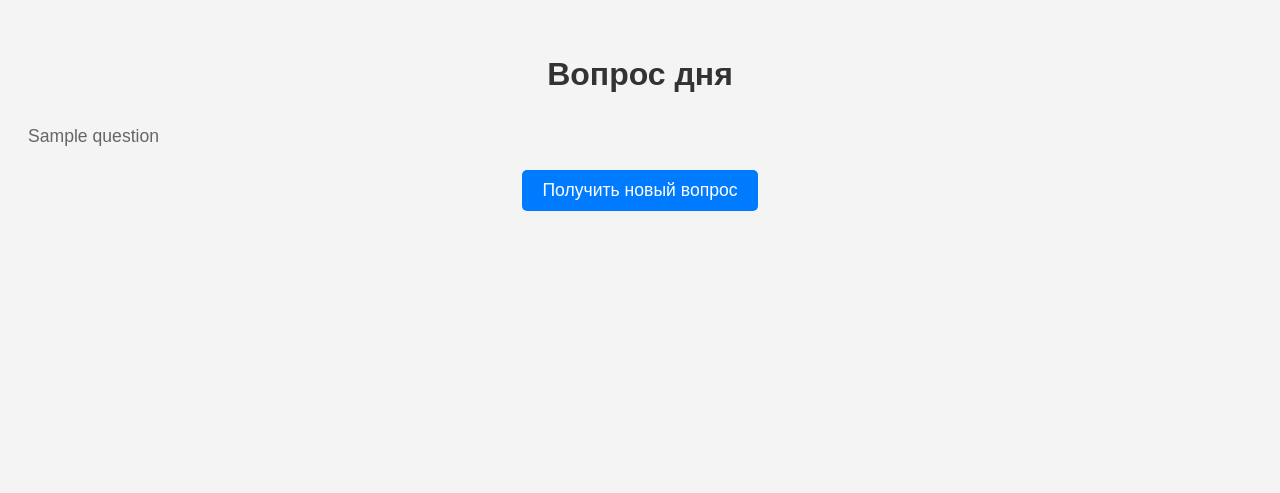
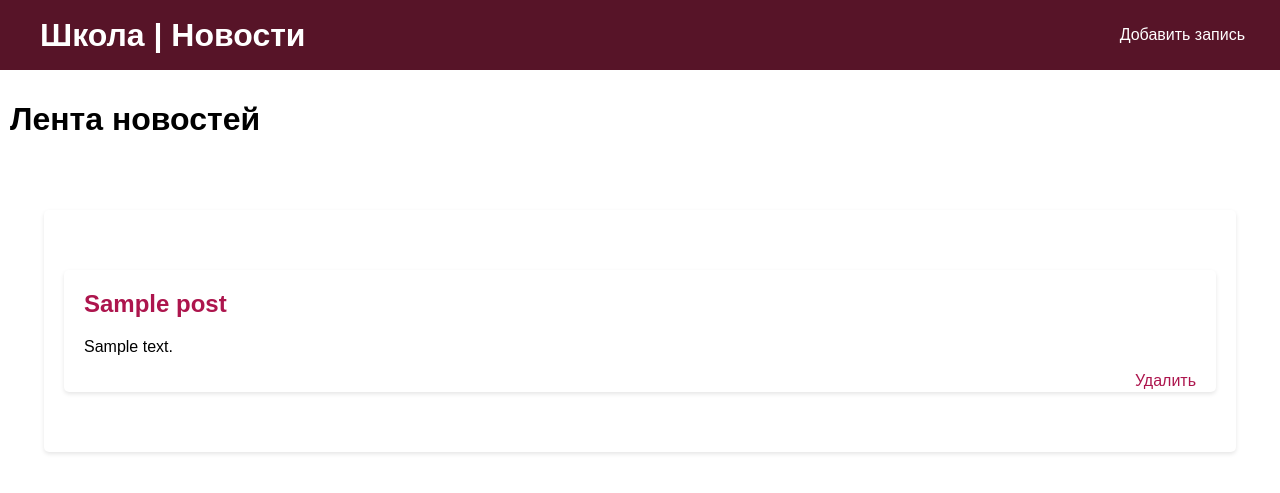
Before and after one commit to ssidr7a/codespaces-flask, a Flask app: template templates/index.html in a window 1280 px wide. Shown: the top 493 px of the page. Run offline with Flask 3, Linux system fonts and the light colour scheme; the template is opened without the code that fills it: most values are stand-ins (such as "Sample title", 1, 10 or a date in 2020); parts of the project's set-up code (start-up, migrations or seed data) failed here and were passed over.

Commit message:
добавление main.css, некоторые изменения в структуре (неокончательная версия сайта)

```diff
--- a/app.py
+++ b/app.py
@@ -1,27 +1,50 @@
+from sqlalchemy import create_engine, Column, Integer, String, Text
+from sqlalchemy.orm import sessionmaker
+from sqlalchemy.orm import declarative_base
 from flask import Flask, render_template, request, redirect
-import pandas as pd
-import random
-import os
-import openpyxl
+
+engine = create_engine('sqlite:///blog.bd')
+Base = declarative_base()
+
+class Post(Base):
+  __tablename__ = 'posts' #<- то как будет называться внутри бд наша таблица
+
+  id = Column(Integer, primary_key=True)
+  title = Column(String)
+  content = Column(Text)
+
+Base.metadata.create_all(engine)
+
+Session = sessionmaker(bind=engine)
+session = Session()
+
 
 app = Flask(__name__)
-questions_file = os.path.join('data_files','_100 вопросов мастеру.xlsx')
-questions_df = pd.read_excel(questions_file)
-questions_list = questions_df['Вопрос'].tolist()
 
 @app.route('/')
 def index():
-    random_question = random.choice(questions_list)
-    questions_list.remove(random_question)
-    return render_template('index.html', question=random_question)
+    posts = session.query(Post).all()
+    return render_template('index.html', posts=posts)
 
-@app.route('/new_question', methods=['POST'])
-def new_question():
-    if len(questions_list) == 0:
-        return "Вопросов больше не осталось."
-    random_question = random.choice(questions_list)
-    questions_list.remove(random_question)
-    return render_template('index.html', question=random_question)
+@app.route('/add', methods = ['GET', 'POST'])
+def add():
+   if request.method == 'POST':
+        title = request.form['title']
+        content = request.form['content']
+        post = Post(title = title, content = content)
+        session.add(post)
+        session.commit()
+        return redirect('/')
+   return render_template('add.html')
 
-if __name__ == '__main__':
-    app.run(debug=True)
+@app.route('/delete/<int:id>')
+def delete(id):
+    post = session.query(Post).filter_by(id=id).first()
+    session.delete(post)
+    session.commit()
+    return redirect('/')
+
+@app.route('/news/<int:id>')
+def news(id):
+    ...
+    return 'Пока ещё в разработке. (планируется страница, где будет сама новость)'
--- a/static/main.css
+++ b/static/main.css
@@ -1,35 +1,85 @@
+/* Общие стили */
 body {
     font-family: Arial, sans-serif;
-    line-height: 1.6;
-    padding: 20px;
-    background-color: #f4f4f4;
+    margin: 0;
+    padding: 0;
+  }
+
+  /* Стили для меню */
+  #menu {
+    background-color: #571428;
+    color: white;
+    padding: 10px;
+    display: flex;
+    justify-content: space-between;
+    align-items: center;
+  }
+
+  #menu a {
+    color: white;
+    text-decoration: none;
+    padding: 5px;
+  }
+
+  /* Стили для навигации */
+  nav ul {
+    list-style: none;
+    padding: 0;
 }
 
-h1 {
-    color: #333;
-    text-align: center;
+nav ul li {
+    display: inline;
+    margin-right: 20px;
 }
 
-p {
-    font-size: 1.1em;
-    color: #666;
+  /* Стили для заголовка */
+  #heading {
+    padding: 10px;
+  }
+
+  /* Стили для контейнера новостей */
+.container {
+    max-width: 1200px;
+    margin: 40px auto;
+    padding: 20px;
+    background-color: #fff;
+    border-radius: 5px;
+    box-shadow: 0 2px 4px rgba(0, 0, 0, 0.1);
+}
+  /* Стили для заголовка новости */
+  .container h2 {
+    margin-top: 0;
+  }
+
+  .container a {
+    margin-top: 0;
+  }
+
+  /* Стили для удаления новости */
+#delete {
+    float: right;
+  }
+
+#branding h1 {
+    margin: 0;
+    padding: 0px 0px 0px 20px;
 }
 
-form {
-    margin-top: 20px;
-    text-align: center;
+a {
+    text-decoration: none; /* Убираем подчеркивание текста ссылки */
+    color: #ad154d; /* Синий цвет текста ссылки */
+    transition: color 0.3s ease; /* Плавное изменение цвета при наведении */
+  }
+
+  a:hover {
+    color: #ad154d; /* Темно-синий цвет текста при наведении */
+  }
+
+.main {
+    max-width: 90%;
+    margin: 40px auto;
+    padding: 20px;
+    background-color: #fff;
+    border-radius: 5px;
+    box-shadow: 0 2px 4px rgba(0, 0, 0, 0.1);
 }
-
-input[type="submit"] {
-    padding: 10px 20px;
-    background-color: #007bff;
-    color: #fff;
-    border: none;
-    border-radius: 5px;
-    cursor: pointer;
-    font-size: 1.1em;
-}
-
-input[type="submit"]:hover {
-    background-color: #0056b3;
-}
--- a/templates/index.html
+++ b/templates/index.html
@@ -1,14 +1,35 @@
 <!DOCTYPE html>
-<html>
+<html lang="en">
 <head>
-    <title>Вопрос дня</title>
-    <link rel="stylesheet" href="{{ url_for('static', filename='main.css') }}">
+    <meta charset="UTF-8">
+    <meta name="viewport" content="width=device-width, initial-scale=1.0">
+    <link rel="stylesheet" href="static/main.css">
+    <title>Document</title>
 </head>
 <body>
-    <h1>Вопрос дня</h1>
-    <p>{{ question }}</p>
-    <form action="/new_question" method="post">
-        <input type="submit" value="Получить новый вопрос">
-    </form>
+    <header>
+        <div id = "menu">
+            <div id="branding">
+                <h1><a href="/"></a>Школа | Новости</a></h1>
+            </div>
+            <nav>
+                <ul>
+                    <li><a href="/add">Добавить запись</a></li>
+                </ul>
+            </nav>
+        </div>
+    </header>
+    <div id="heading">
+        <h1>Лента новостей</h1>
+    </div>
+    <div class="main">
+        {%for i in posts%}
+            <div class = "container">
+                <h2><a href="/news/{{i.id}}">{{i.title}}</a></h2>
+                <p>{{i.content}}</p>
+                <a href="/delete/{{i.id}}" id="delete">Удалить</a>
+            </div>
+        {%endfor%}
+    </div>
 </body>
 </html>
```
Also changed, not shown: push_bd.py (added, +24 -0 lines), templates/add.html (added, +34 -0 lines), templates/news.html (added, +21 -0 lines), 1 other file.
